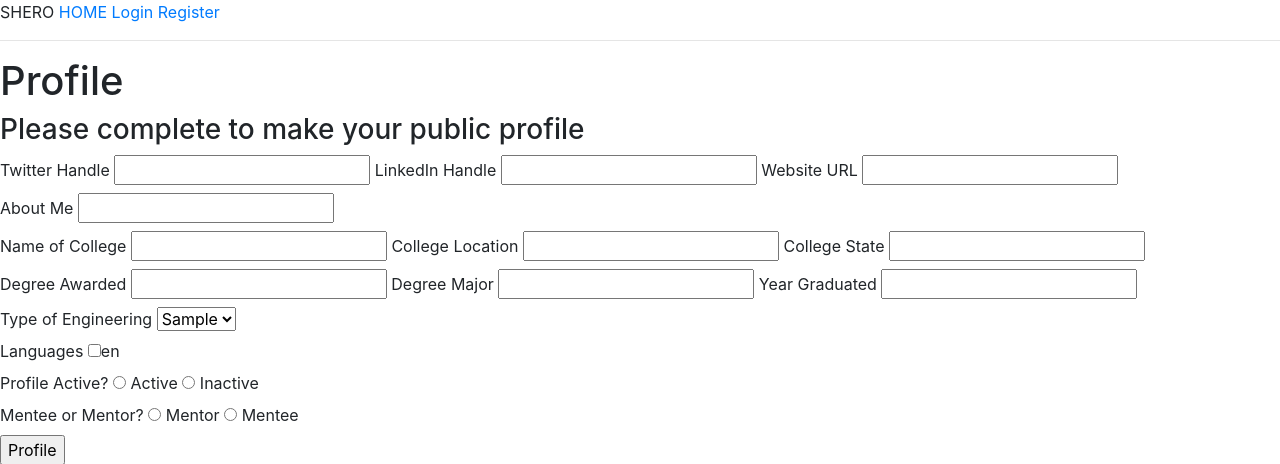
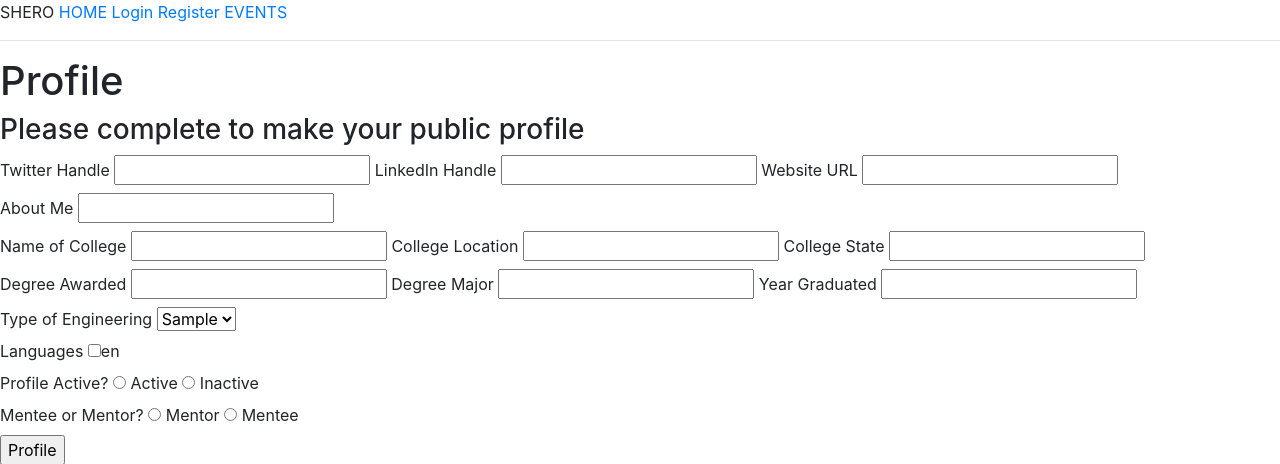
Before and after one commit to dmcdekker/hb_project, a Flask app: page /add-profile in a window 1280 px wide. Shown: the top 464 px of the page. Run offline with Flask 2, Linux system fonts and the light colour scheme; tables that the repository leaves empty hold one stand-in row (values such as "Sample post"); some libraries are stand-ins or nearby versions.

Commit message:
add eventbrite api data for women in tech events

```diff
--- a/server.py
+++ b/server.py
@@ -2,6 +2,7 @@
 
 from pprint import pformat
 import os
+import requests
 
 from jinja2 import StrictUndefined
 
@@ -20,7 +21,8 @@ app.jinja_env.undefined = StrictUndefined
 
 EVENTBRITE_TOKEN = os.environ.get('EVENTBRITE_TOKEN')
 
-EVENTBRITE_URL = "https://www.eventbriteapi.com/v3/"
+EVENTBRITE_URL = 'https://www.eventbriteapi.com/v3/'
+
 
 @app.route('/')
 def index():
@@ -203,33 +205,35 @@ def user_detail(user_id):
     return render_template("user_profile.html", user=user, schools=schools, languages=languages)
 
 
-# @app.route("/events")
-# def show_events():
-#     """Show events from Eventbite"""
+@app.route("/events")
+def show_events():
+    """Show events from Eventbite"""
 
-#     query = request.args.get('query')
+    query = 'women+tech&sort_by=best&location.address=san+francisco'
 
-#     payload = {'q': query}
+    payload = {'q': query}
 
-#     headers = {'Authorization': 'Bearer ' + EVENTBRITE_TOKEN}
+    headers = {'Authorization': 'Bearer ' + EVENTBRITE_TOKEN}
 
-#     response = requests.get(EVENTBRITE_URL + "events/search/",
-#                                 params=payload,
-#                                 headers=headers)
-
-#     data = response.json()
-
-#     if response.ok:
-#             events = data['events']
-
-#     else:
-#         flash(":( No parties: {}".format(data['error_description']))
-#         events = []
+    # https://www.eventbriteapi.com/v3/events/search/?q=women+tech&sort_by=best&location.address=san+francisco&token=ZXQO2NPVKNLZ6MASPFFU
 
 
+    response = requests.get(EVENTBRITE_URL + "events/search/",
+                            params=payload,
+                            headers=headers)
 
-#     return render_template("events.html", data=pformat(data),
-#                                results=events)
+    data = response.json()
+
+    if response.ok:
+            events = data['events']
+
+    else:
+        flash("Nothing found: {}".format(data['error_description']))
+        events = []
+
+
+    return render_template("events.html", data=pformat(data),
+                               results=events)
 
 
 
--- a/templates/base.html
+++ b/templates/base.html
@@ -21,6 +21,8 @@ SHERO
   <a href="/register">Register</a>
 {% endif %}
 
+<a href="/events">EVENTS</a>
+
 
 <hr>
 
--- a/templates/events.html
+++ b/templates/events.html
@@ -1,6 +1,6 @@
 {% extends 'base.html' %}
 
-{% block title %}Afterparties!!!{% endblock %}
+{% block content %}
 
 <div class='container'>
 
--- a/templates/profiles.html
+++ b/templates/profiles.html
@@ -17,7 +17,6 @@
     <ul>
       {% for user in users %}
         {% if user.is_mentor %}
-
           <li>
            <a href="/profiles/{{ user.user_id }}">
               {{ user.fname }} {{ user.lname }} <br>
```
Also changed, not shown: static/user_profile.js (line endings or trailing spaces).
